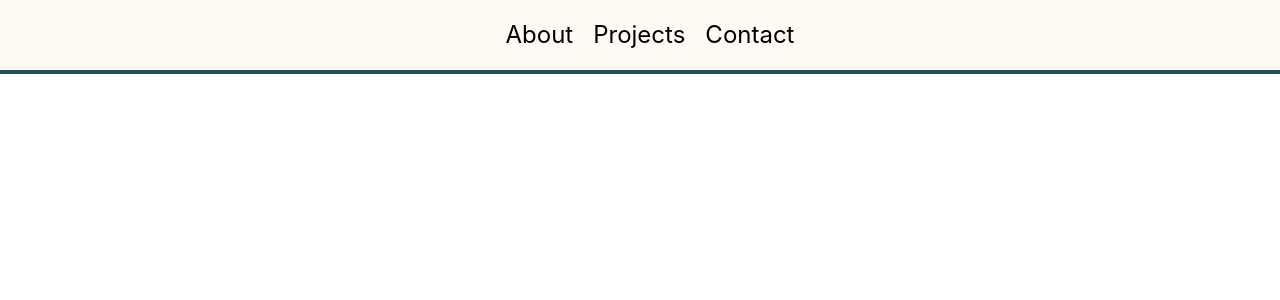
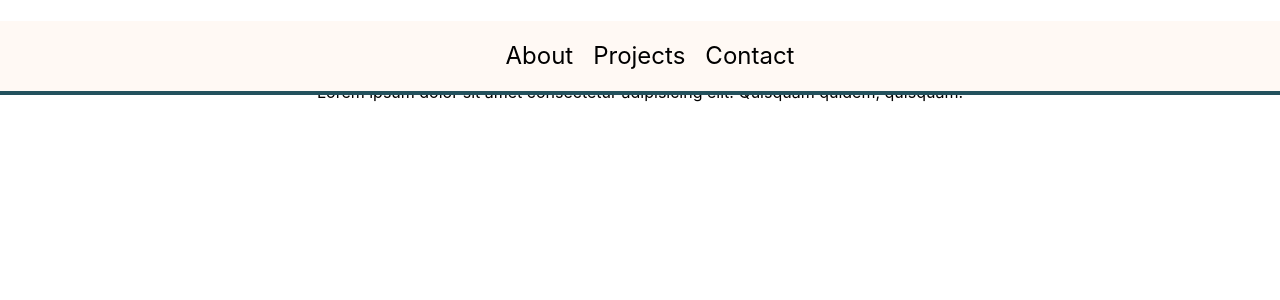
Before and after one commit to NunoMMZ/checkpoint-4, a React (Create React App) app in the folder project/: page / in a window 1280 px wide. Shown: the top 300 px of the page. Built offline with nearby package versions, Linux system fonts and the light colour scheme.

Commit message:
setted up about component on app file

```diff
--- a/project/src/App.js
+++ b/project/src/App.js
@@ -1,10 +1,13 @@
 import './App.css';
 import Navbar from './components/navbar/navbar';
+import About from './components/about/about';
 
 function App() {
   return (
     <div className="App">
       <Navbar />
+      <About />
+
     </div>
   );
 }
--- a/project/src/components/about/about.jsx
+++ b/project/src/components/about/about.jsx
@@ -0,0 +1,14 @@
+import React from "react";
+
+export default function About() {
+
+    return (
+        <div>
+        <h1>About</h1>
+        <p>
+            Lorem ipsum dolor sit amet consectetur adipisicing elit. Quisquam
+            quidem, quisquam.
+        </p>
+        </div>
+    );
+}
--- a/project/src/index.js
+++ b/project/src/index.js
@@ -3,7 +3,7 @@ import ReactDOM from 'react-dom/client';
 import './index.css';
 import App from './App';
 import reportWebVitals from './reportWebVitals';
-import Navbar from './components/navbar/navbar';
+
 
 const root = ReactDOM.createRoot(document.getElementById('root'));
 root.render(
```
